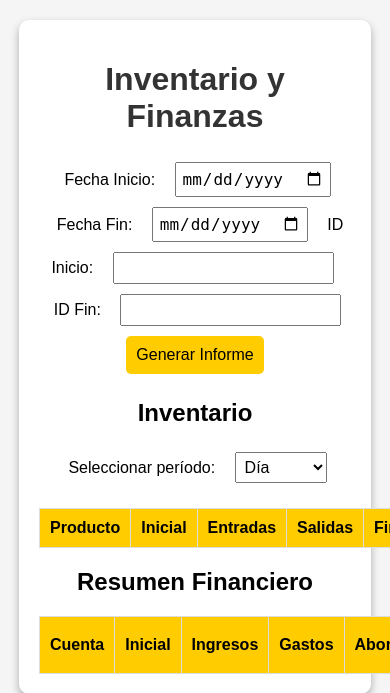
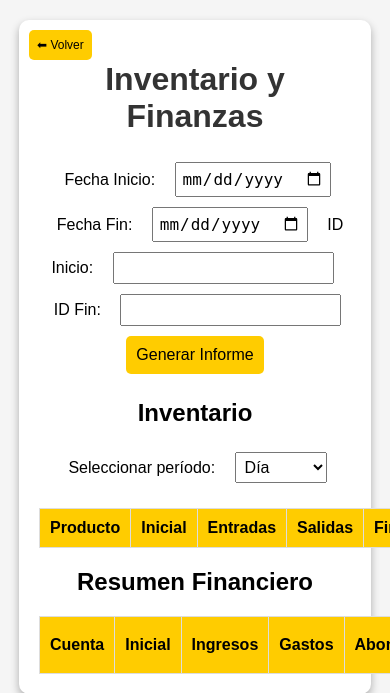
Before and after one commit to billareselportal/billareselportal, a Flask app: page /inventario in a window 390 px wide; the page is wider, and only the part inside the window is pictured. Shown: the top 693 px of that part. Run offline with Flask 3, Linux system fonts and the light colour scheme; data that the repository does not hold is empty; some libraries are stand-ins or nearby versions.

Commit message:
se colocó botón volver en inventario

```diff
--- a/templates/inventario.html
+++ b/templates/inventario.html
@@ -20,6 +20,7 @@
             padding: 20px;
             border-radius: 10px;
             box-shadow: 0px 4px 8px rgba(0, 0, 0, 0.3);
+            position: relative;
         }
 
         h1 {
@@ -64,10 +65,43 @@
         button:hover {
             background-color: #e6b800;
         }
+
+        /* 🔙 Estilo del botón de volver */
+        .back-button {
+            position: absolute;
+            top: 15px;
+            left: 15px;
+            padding: 10px;
+            background-color: #ffcc00;
+            color: black;
+            border: none;
+            border-radius: 5px;
+            cursor: pointer;
+            font-size: 14px;
+            text-decoration: none;
+            display: flex;
+            align-items: center;
+        }
+
+        .back-button:hover {
+            background-color: #e6b800;
+        }
+
+        @media (max-width: 500px) {
+            .back-button {
+                top: 10px;
+                left: 10px;
+                font-size: 12px;
+                padding: 8px;
+            }
+        }
     </style>
 </head>
 <body>
     <div class="container">
+        <!-- 🔙 Botón de volver -->
+        <a href="/" class="back-button">⬅ Volver</a>
+
         <h1>Inventario y Finanzas</h1>
 
         <!-- 🔹 Selección del período para el informe -->
```
